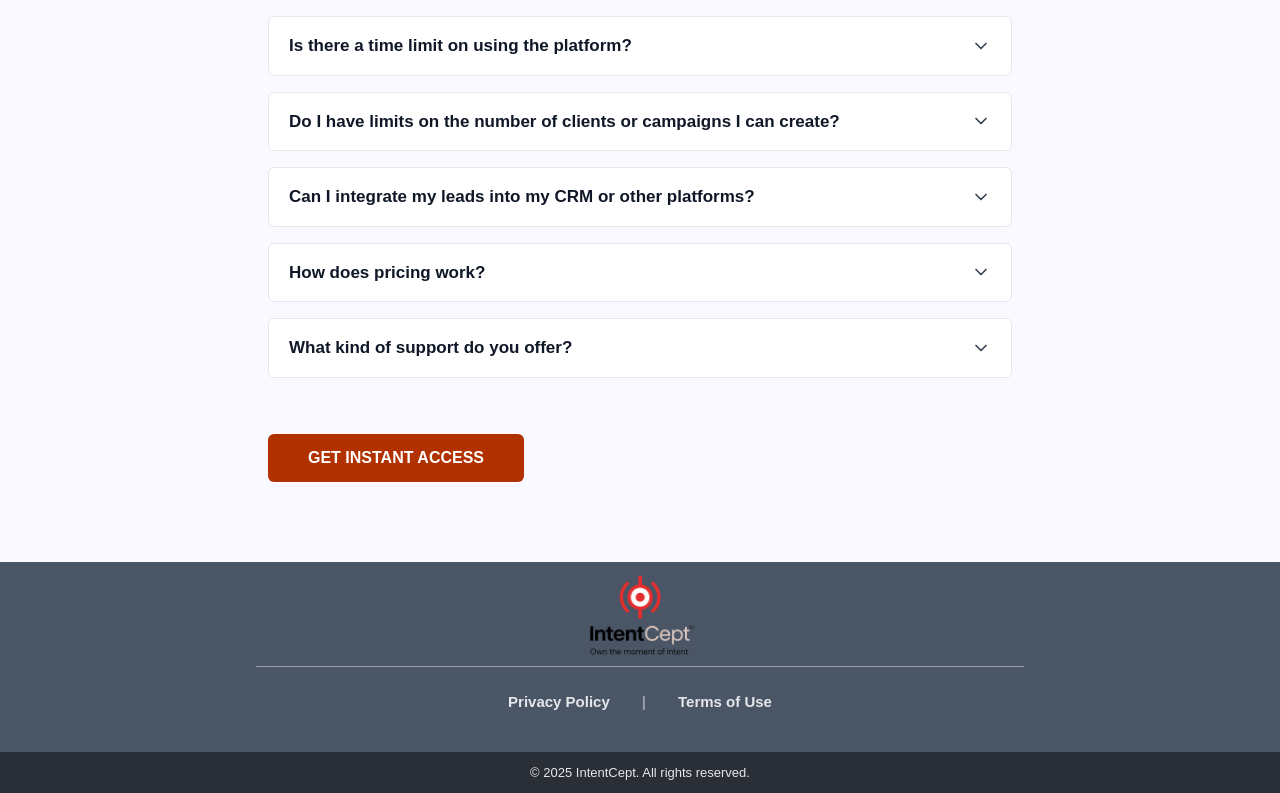
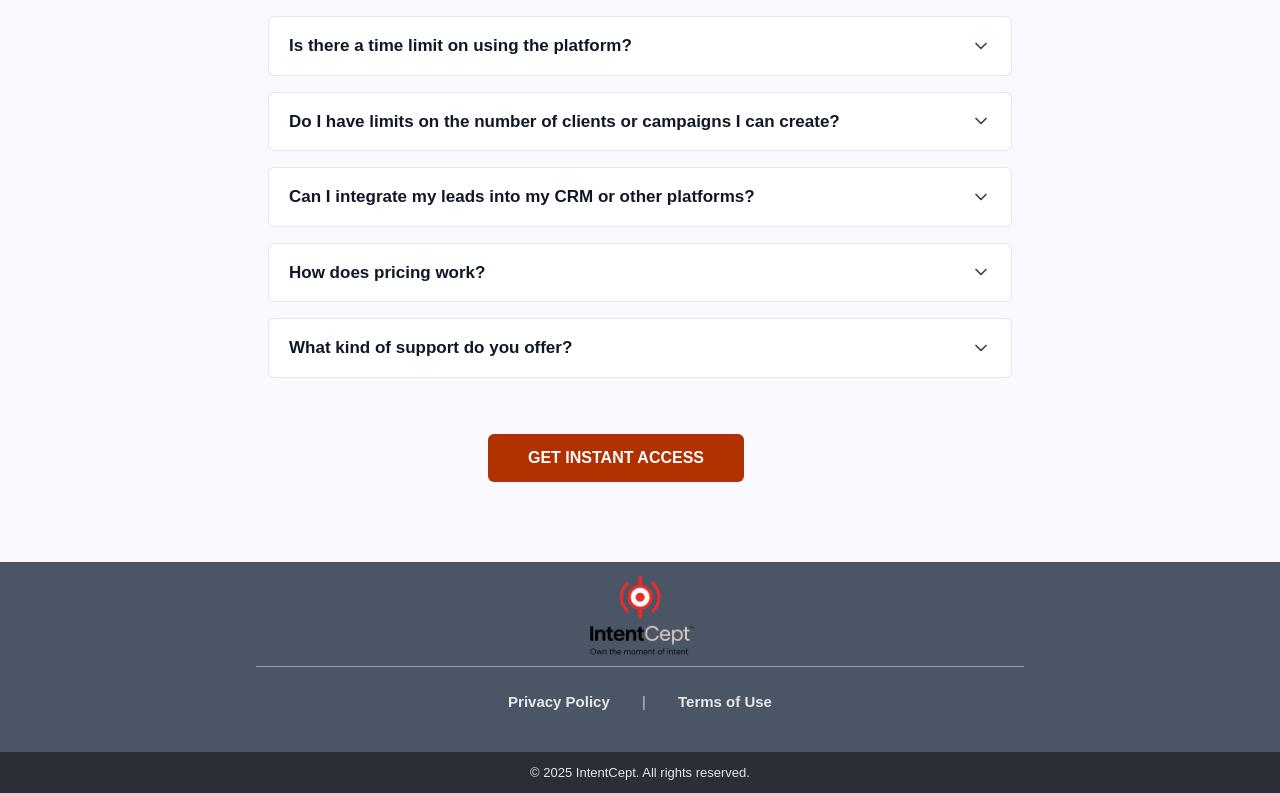
Before and after one commit to ManinderSingh4000/Intent-Cept, a Next.js app: page / in a window 1280 px wide. Shown: the part 9502-10295 px from the top of the page. Built offline with nearby package versions, Linux system fonts and the light colour scheme; no server answers.

Commit message:
# Fix: FAQ Button Positioning Update

```diff
--- a/src/app/components/FAQSection.jsx
+++ b/src/app/components/FAQSection.jsx
@@ -88,7 +88,7 @@ export default function FAQSection() {
         {/* CTA Button */}
         <div className="mt-14">
           <a href="/book-demo/">
-            <button className="bg-[#b13200] text-white font-semibold px-10 py-3 rounded-md hover:bg-[#922800] transition-all duration-300">
+            <button className="bg-[#b13200] ml-55 text-white font-semibold px-10 py-3 rounded-md hover:bg-[#922800] transition-all duration-300">
               GET INSTANT ACCESS
             </button>
           </a>
```
